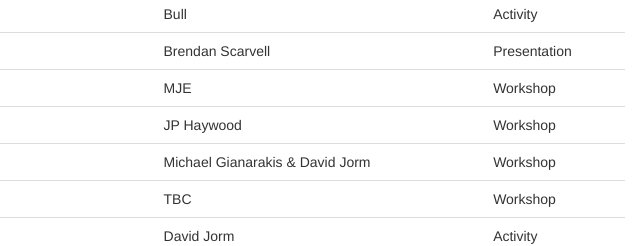
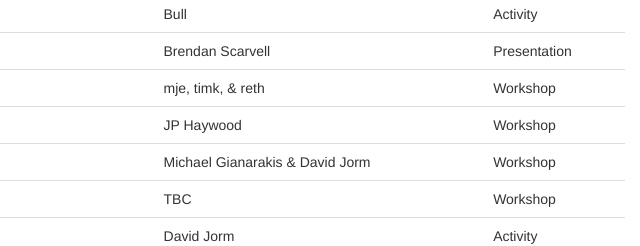
Before and after one commit to dfj/dfj.github.io, a plain HTML site: page index.html in a window 1280 px wide. Shown: the part 910-1156 px from the top of the page, 600-1240 px from the left. Drawn offline with nearby package versions, Linux system fonts and the light colour scheme.

Commit message:
Update presenters

```diff
--- a/index.html
+++ b/index.html
@@ -123,7 +123,7 @@ seized by customs should get in touch.</p>
     </tr>
     <tr>
       <th scope="row">Deadbeefsociety binary exploitation workshop</th>
-      <td>MJE</td>
+      <td>mje, timk, & reth</td>
       <td>Workshop</td>
     </tr>
     <tr>
```
